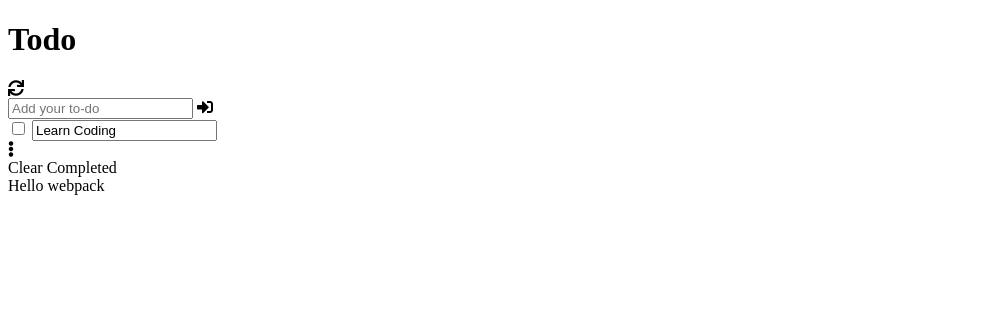
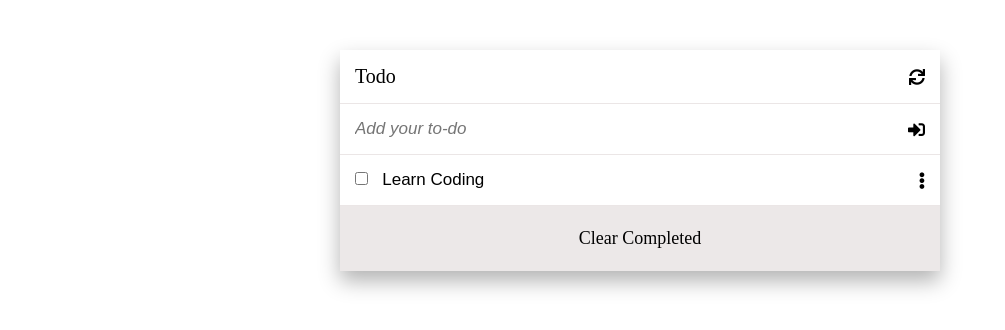
Before and after one commit to Chike1990/to-do-app, a website: page src/index.html in a window 1280 px wide. Shown: the whole page, without its empty margins (0-1005 px from the left). Drawn offline with Linux system fonts and the light colour scheme; files that its build step writes are made by us from their sources; files whose address does not match are found by name.

Commit message:
Add style rule

```diff
--- a/src/index.html
+++ b/src/index.html
@@ -4,7 +4,7 @@
     <meta charset="UTF-8" />
     <meta http-equiv="X-UA-Compatible" content="IE=edge" />
     <meta name="viewport" content="width=device-width, initial-scale=1.0" />
-    <link rel="stylesheet" href="style.css">
+    <link rel="stylesheet" href="./style.css">
   <link rel="stylesheet" href="//use.fontawesome.com/releases/v5.0.7/css/all.css">
   <title>Todo_List</title>
 </head>
@@ -33,6 +33,6 @@
       </div>
     </div>
 
-    <script src="main.js"></script>
+    <!-- <script src="main.js"></script> -->
   </body>
 </html>
--- a/style.css
+++ b/style.css
@@ -0,0 +1,89 @@
+*, *::after, *::before{
+  box-sizing: border-box;
+  padding: 0;
+  margin: 0;
+  }
+
+  .todo{
+    max-width: 600px;
+    margin: 50px auto 0 auto;
+    box-shadow: 0 10px 20px rgba(0, 0, 0, 0.3);
+  }
+
+  .todo__header{
+    display: flex;
+    justify-content: space-between;
+    border-bottom: 1px solid #ebe6e6;
+    align-items: center;
+    padding: 15px;
+  }
+
+  .todo__heading{
+    font-size: 20px;
+    font-weight: 200;
+  }
+
+  .todo__input-box{
+  display: flex;
+  justify-content: space-between;
+  align-items: center;
+  padding: 15px;
+  border-bottom: 1px solid #ebe6e6;
+  font-size: 17px;
+  }
+
+  .todo__input{
+  width: 90%;
+  border: none;
+  outline: none;
+  font-size: inherit;
+  }
+
+  .todo__input::placeholder{
+    font-style: italic;
+  }
+
+  .todo__input-icon{
+  cursor: pointer;
+  }
+
+  .todo__placeholder{
+  padding: 15px;
+  display: flex;
+  justify-content: space-between;
+  align-items: center;
+  font-size: 17px;
+  border-bottom: 1px solid #ebe6e6;
+  }
+
+  .todo__checkbox{
+  margin-right: 10px;
+  border: 1px solid #ebe6e6;
+  }
+
+  .todo__text{
+  border: 0;
+  outline: 0;
+  font-size: inherit;
+  }
+
+  .todo__drag-icon{
+  cursor: pointer;
+  }
+
+  .todo__clear{
+  background-color: #ece8e8;
+  padding: 22px;
+  text-align: center;
+  }
+
+  .todo__clear-btn{
+  font-size: 18px;
+  font-weight: 200;
+  cursor: pointer;
+  }
+
+  .todo__clear-btn:hover{
+  text-decoration: underline;
+
+  }
```
